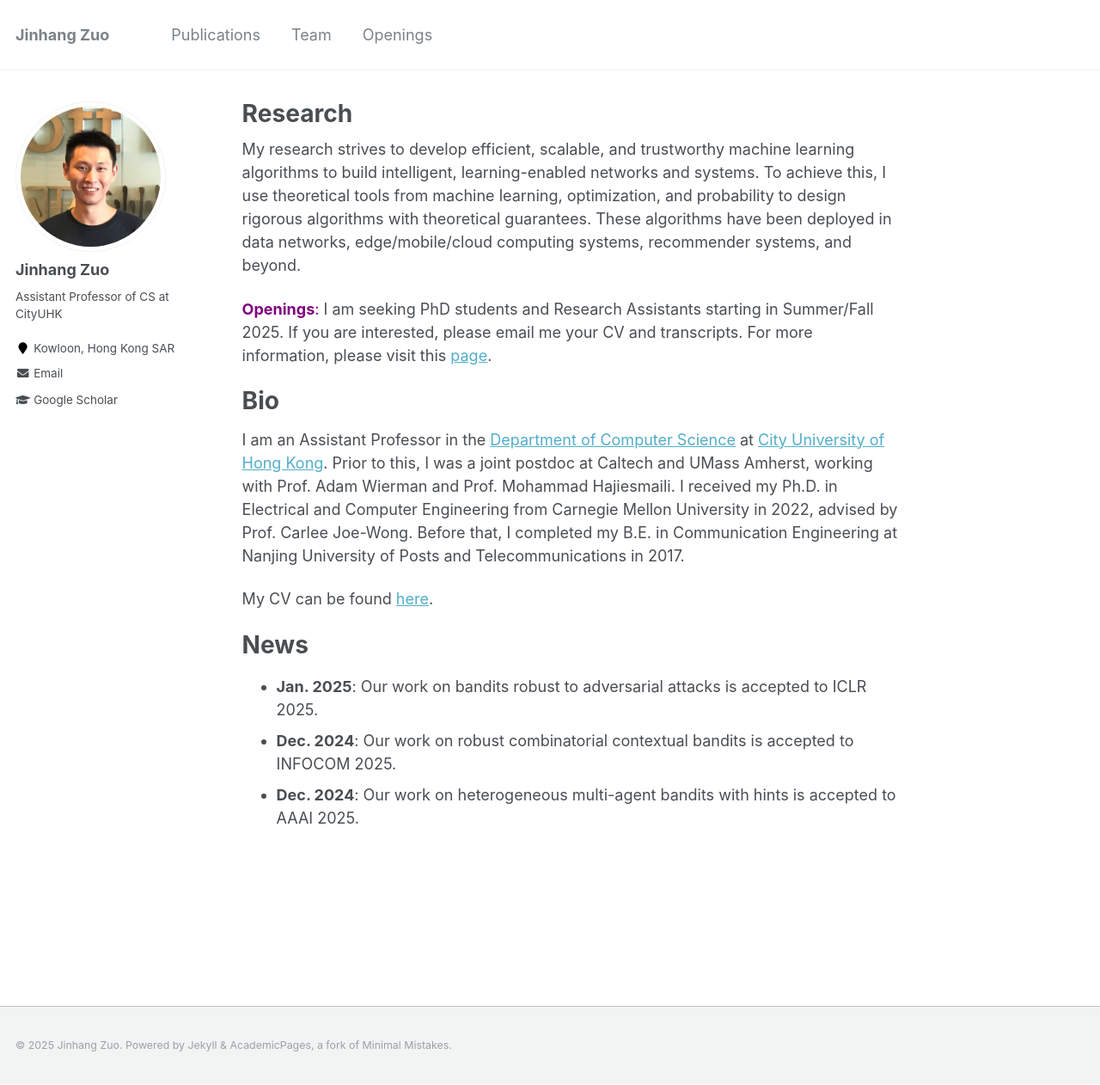
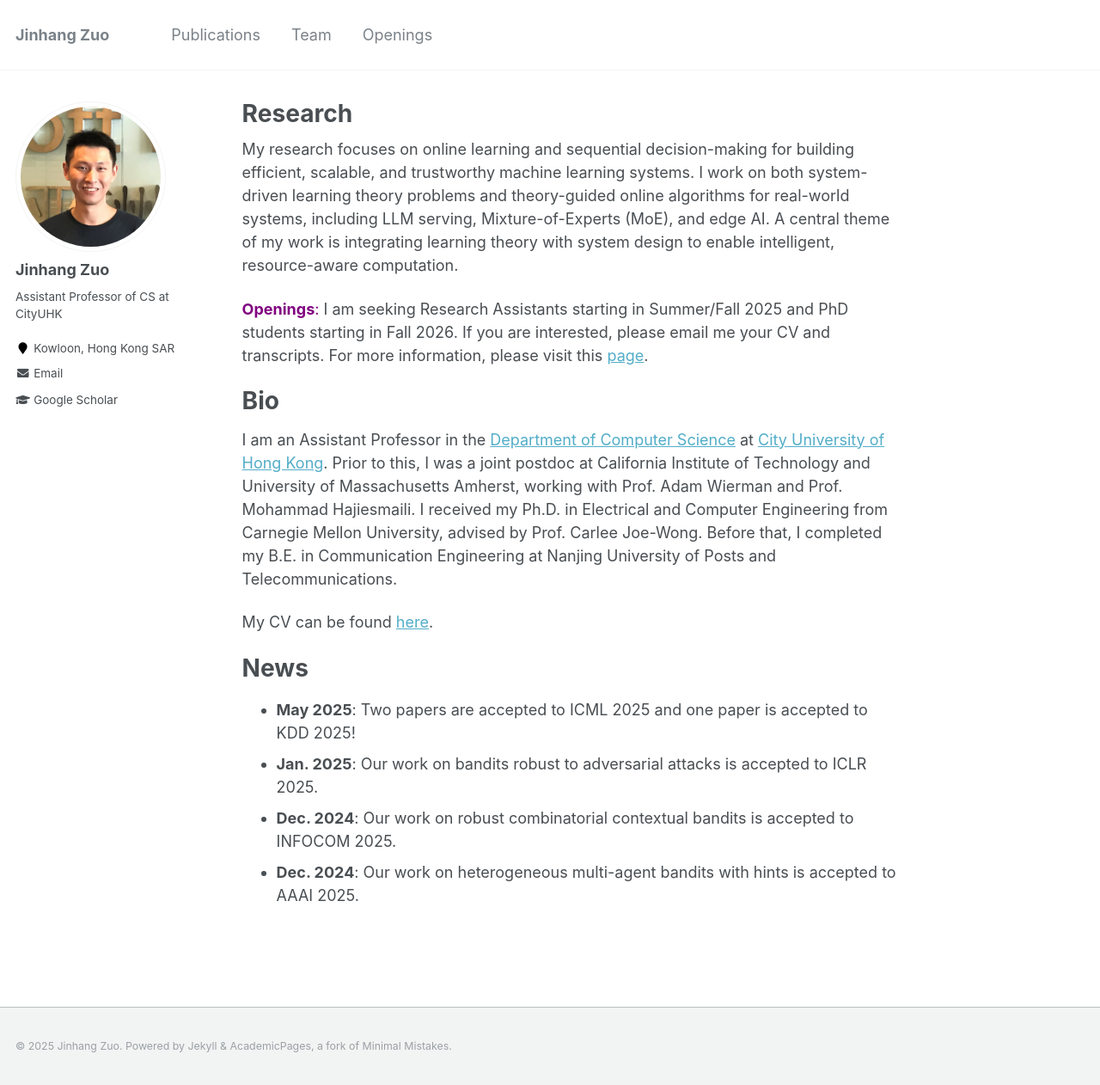
Before and after one commit to jhzuo/jhzuo.github.io, a Jekyll site: the page built from _pages/about.md, in a window 1280 px wide and 1262 px high. Shown: the whole window at 86% size. Built offline with Jekyll 4.4.1, drawn with Linux system fonts in a browser that asks for light colours.

Commit message:
update about

```diff
--- a/_pages/about.md
+++ b/_pages/about.md
@@ -7,19 +7,20 @@ redirect_from:
   - /about/
   - /about.html
 ---
-My research strives to develop efficient, scalable, and trustworthy machine learning algorithms to build intelligent, learning-enabled networks and systems. To achieve this, I use theoretical tools from machine learning, optimization, and probability to design rigorous algorithms with theoretical guarantees. These algorithms have been deployed in data networks, edge/mobile/cloud computing systems, recommender systems, and beyond.
+My research focuses on online learning and sequential decision-making for building efficient, scalable, and trustworthy machine learning systems. I work on both system-driven learning theory problems and theory-guided online algorithms for real-world systems, including LLM serving, Mixture-of-Experts (MoE), and edge AI. A central theme of my work is integrating learning theory with system design to enable intelligent, resource-aware computation.
 
-<span style="color: purple;">**Openings**:</span> I am seeking PhD students and Research Assistants starting in Summer/Fall 2025.  If you are interested, please email me your CV and transcripts. For more information, please visit this [page](https://jhzuo.github.io/openings/).
+<span style="color: purple;">**Openings**:</span> I am seeking Research Assistants starting in Summer/Fall 2025 and PhD students starting in Fall 2026.  If you are interested, please email me your CV and transcripts. For more information, please visit this [page](https://jhzuo.github.io/openings/).
 
 Bio
 ======
-I am an Assistant Professor in the [Department of Computer Science](https://www.cs.cityu.edu.hk) at [City University of Hong Kong](https://www.cityu.edu.hk). Prior to this, I was a joint postdoc at Caltech and UMass Amherst, working with Prof. Adam Wierman and Prof. Mohammad Hajiesmaili. I received my Ph.D. in Electrical and Computer Engineering from Carnegie Mellon University in 2022, advised by Prof. Carlee Joe-Wong. Before that, I completed my B.E. in Communication Engineering at Nanjing University of Posts and Telecommunications in 2017.
+I am an Assistant Professor in the [Department of Computer Science](https://www.cs.cityu.edu.hk) at [City University of Hong Kong](https://www.cityu.edu.hk). Prior to this, I was a joint postdoc at California Institute of Technology and University of Massachusetts Amherst, working with Prof. Adam Wierman and Prof. Mohammad Hajiesmaili. I received my Ph.D. in Electrical and Computer Engineering from Carnegie Mellon University, advised by Prof. Carlee Joe-Wong. Before that, I completed my B.E. in Communication Engineering at Nanjing University of Posts and Telecommunications.
 
 My CV can be found [here](https://drive.google.com/file/d/1SYAuP3JsD7LUFYkGSaZVcpL7Za5O7AYH/view?usp=sharing).
 
 
 News
 ======
+- **May 2025**: Two papers are accepted to ICML 2025 and one paper is accepted to KDD 2025!
 - **Jan. 2025**: Our work on bandits robust to adversarial attacks is accepted to ICLR 2025.
 - **Dec. 2024**: Our work on robust combinatorial contextual bandits is accepted to INFOCOM 2025.
 - **Dec. 2024**: Our work on heterogeneous multi-agent bandits with hints is accepted to AAAI 2025.
```
Also changed, not shown: _pages/publications.md (+4 -0 lines).
